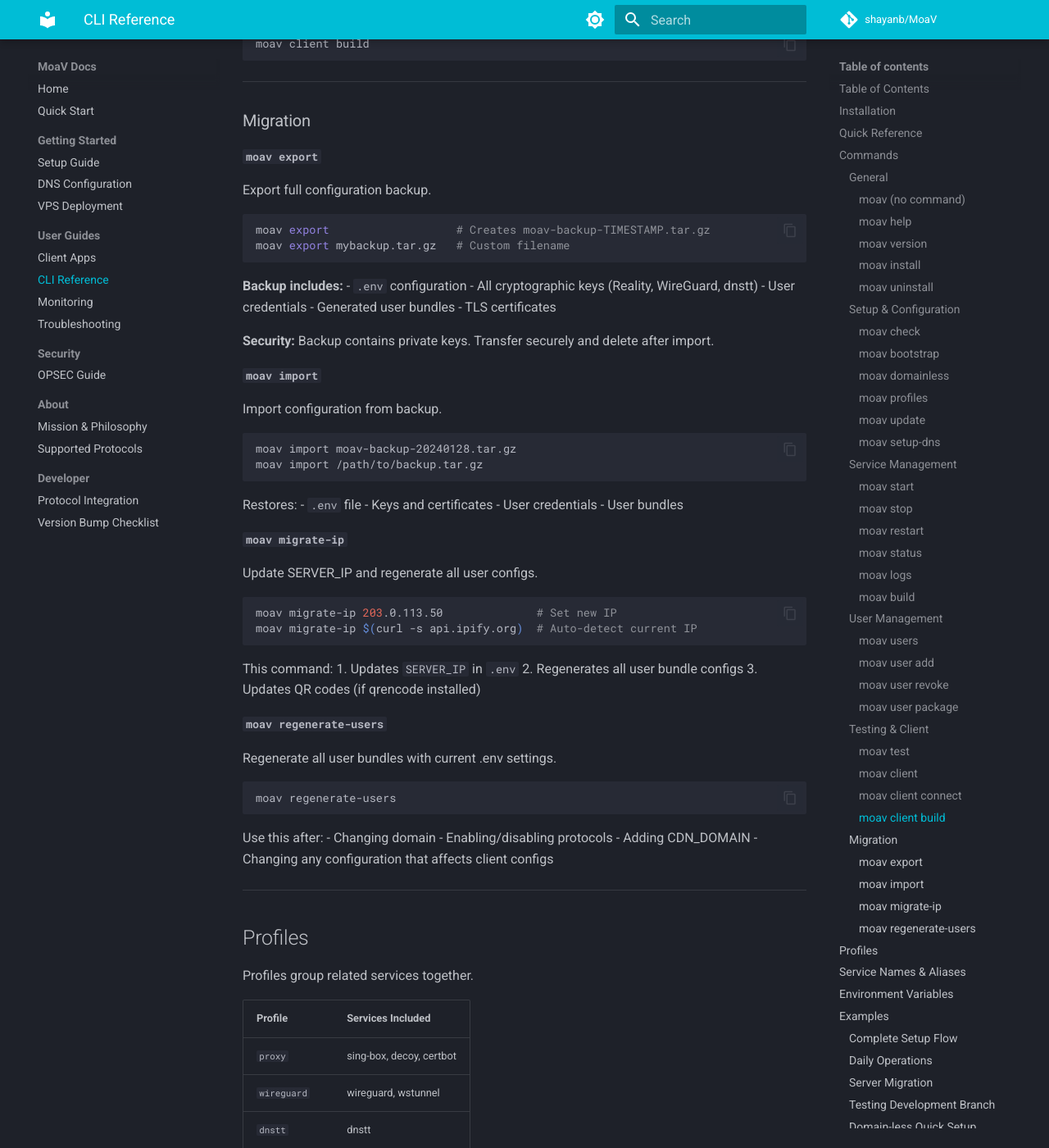
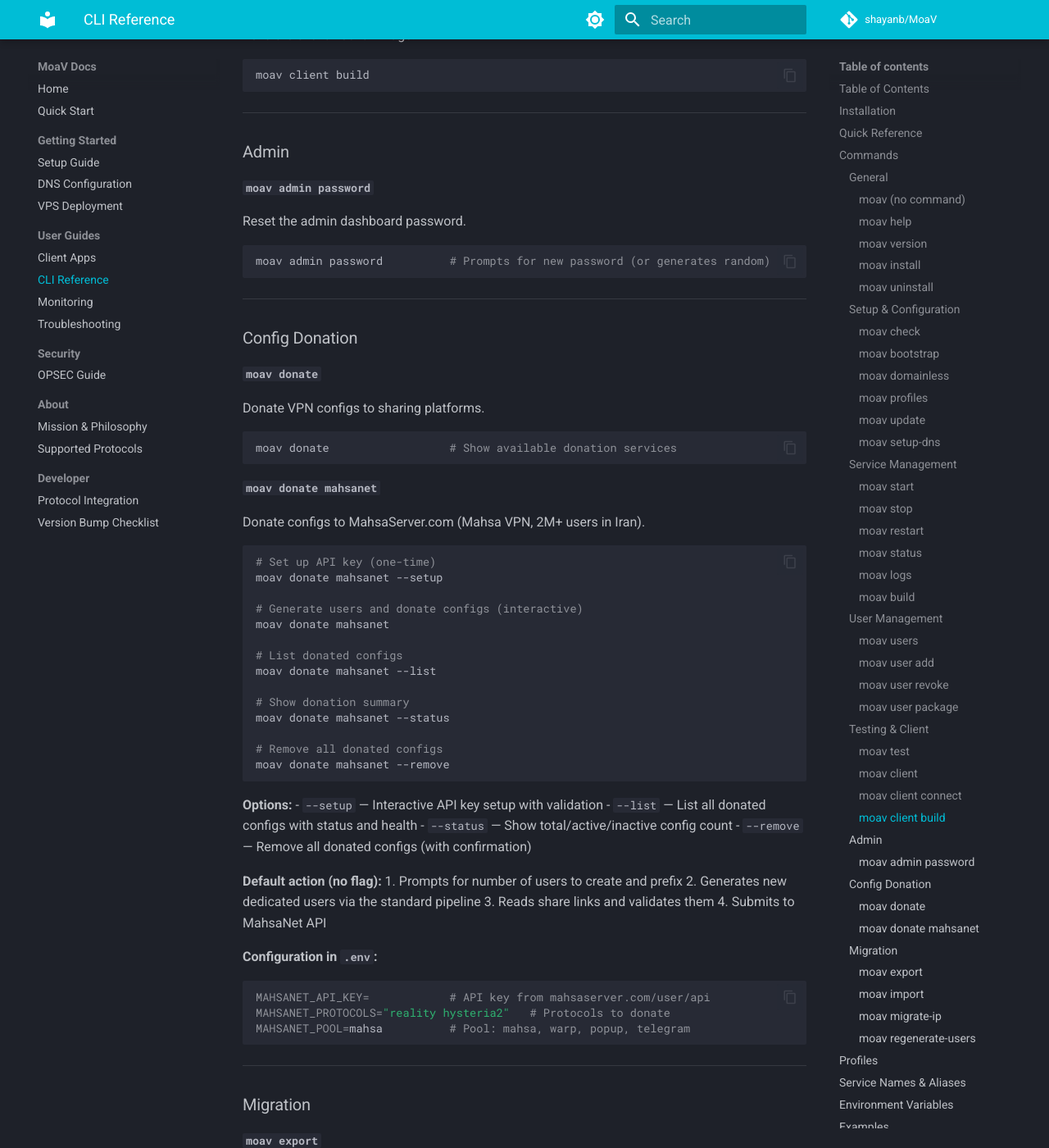
Before and after one commit to MotherofallVPNs/moav-site, an MkDocs documentation site: the page built from docs/CLI.md, in a window 1280 px wide and 1400 px high, scrolled down 7868 px. Shown: the whole window at 82% size. Built offline with MkDocs 1.6.1 and Material for MkDocs 9.7.7, drawn with Linux system fonts in a browser that asks for light colours; comment, search, counter and statistics services are not loaded; some of the changed text lies outside the part shown.

Commit message:
mahsanet docs

````diff
--- a/docs/CLI.md
+++ b/docs/CLI.md
@@ -50,6 +50,8 @@
 moav user add --batch 5   # Batch create 5 users
 moav user revoke NAME     # Revoke user
 moav test USERNAME        # Test connectivity
+moav admin password       # Reset admin password
+moav donate mahsanet      # Donate configs to MahsaNet
 ```
 
 ---
@@ -407,6 +409,67 @@
 
 ---
 
+### Admin
+
+#### `moav admin password`
+Reset the admin dashboard password.
+
+```bash
+moav admin password          # Prompts for new password (or generates random)
+```
+
+---
+
+### Config Donation
+
+#### `moav donate`
+Donate VPN configs to sharing platforms.
+
+```bash
+moav donate                  # Show available donation services
+```
+
+#### `moav donate mahsanet`
+Donate configs to MahsaServer.com (Mahsa VPN, 2M+ users in Iran).
+
+```bash
+# Set up API key (one-time)
+moav donate mahsanet --setup
+
+# Generate users and donate configs (interactive)
+moav donate mahsanet
+
+# List donated configs
+moav donate mahsanet --list
+
+# Show donation summary
+moav donate mahsanet --status
+
+# Remove all donated configs
+moav donate mahsanet --remove
+```
+
+**Options:**
+- `--setup` — Interactive API key setup with validation
+- `--list` — List all donated configs with status and health
+- `--status` — Show total/active/inactive config count
+- `--remove` — Remove all donated configs (with confirmation)
+
+**Default action (no flag):**
+1. Prompts for number of users to create and prefix
+2. Generates new dedicated users via the standard pipeline
+3. Reads share links and validates them
+4. Submits to MahsaNet API
+
+**Configuration in `.env`:**
+```bash
+MAHSANET_API_KEY=            # API key from mahsaserver.com/user/api
+MAHSANET_PROTOCOLS="reality hysteria2"   # Protocols to donate
+MAHSANET_POOL=mahsa          # Pool: mahsa, warp, popup, telegram
+```
+
+---
+
 ### Migration
 
 #### `moav export`
@@ -520,6 +583,9 @@
 | `CLIENT_SOCKS_PORT` | SOCKS5 port for client mode | `10800` |
 | `CLIENT_HTTP_PORT` | HTTP port for client mode | `18080` |
 | `INITIAL_USERS` | Users created during bootstrap | `5` |
+| `MAHSANET_API_KEY` | MahsaNet API key for config donation | (empty) |
+| `MAHSANET_PROTOCOLS` | Protocols to donate to MahsaNet | `reality hysteria2` |
+| `MAHSANET_POOL` | MahsaNet pool for donated configs | `mahsa` |
 
 ---
 
@@ -603,6 +669,26 @@
 moav update -b main
 ```
 
+### Config Donation to MahsaNet
+
+```bash
+# One-time: set up API key
+moav donate mahsanet --setup
+
+# Donate 5 configs with Reality and Hysteria2
+moav donate mahsanet
+# Enter: 5 for count, "mahsa" for prefix
+
+# Check status
+moav donate mahsanet --status
+
+# List all donated configs
+moav donate mahsanet --list
+
+# Remove all donations
+moav donate mahsanet --remove
+```
+
 ### Domain-less Quick Setup
 
 ```bash
````
Also changed, not shown: docs/SETUP.md (+88 -0 lines), docs/protocols.md (+11 -0 lines).
